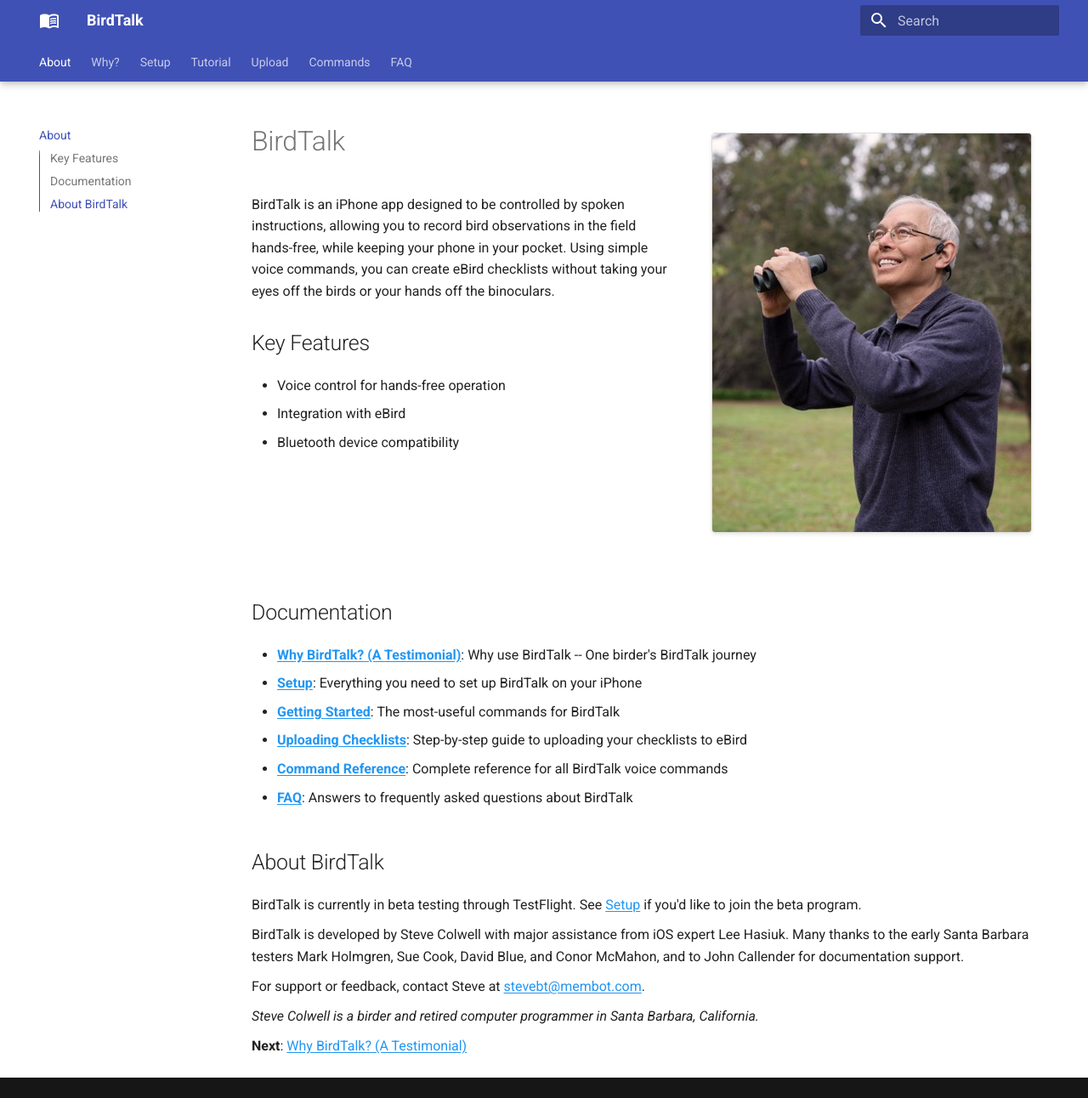
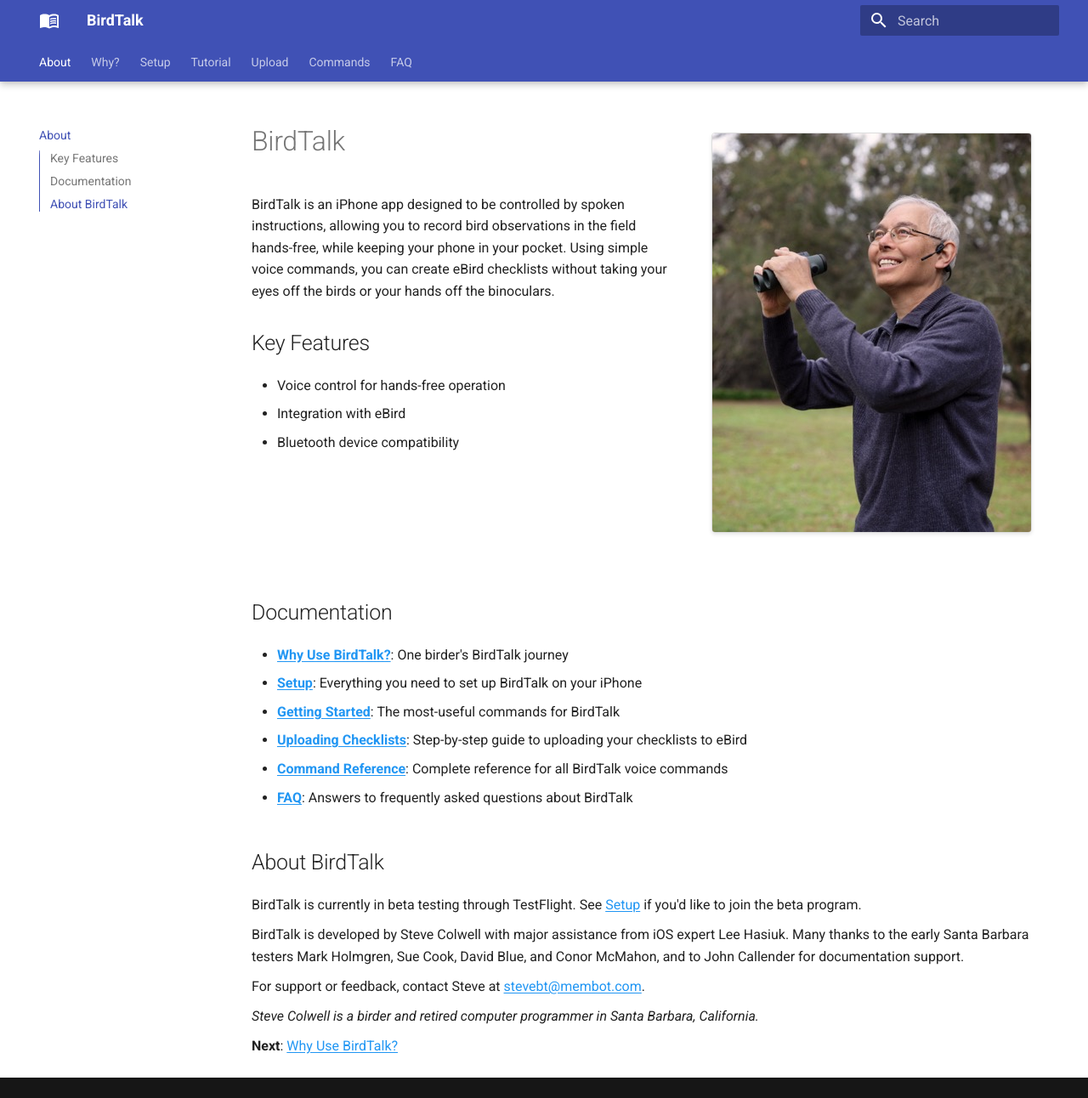
Before and after one commit to johncallender/birdtalk-docs, an MkDocs documentation site: the page built from docs/index.md, in a window 1280 px wide and 1292 px high. Shown: the whole window at 85% size. Built offline with MkDocs 1.6.1 and Material for MkDocs 9.7.7, drawn with Linux system fonts in a browser that asks for light colours.

Commit message:
simplify testimonial link text

```diff
--- a/docs/index.md
+++ b/docs/index.md
@@ -18,7 +18,7 @@
 
 ## Documentation
 
-- **[Why BirdTalk? (A Testimonial)](testimonial.md)**: Why use BirdTalk -- One birder's BirdTalk journey
+- **[Why Use BirdTalk?](testimonial.md)**: One birder's BirdTalk journey
 - **[Setup](installation/requirements-and-setup.md)**: Everything you need to set up BirdTalk on your iPhone
 - **[Getting Started](getting-started.md)**: The most-useful commands for BirdTalk
 - **[Uploading Checklists](uploading-checklists.md)**: Step-by-step guide to uploading your checklists to eBird
@@ -39,4 +39,4 @@
 
 <i>Steve Colwell is a birder and retired computer programmer in Santa Barbara, California.</i>
 
-**Next**: [Why BirdTalk? (A Testimonial)](testimonial.md)
+**Next**: [Why Use BirdTalk?](testimonial.md)
```
